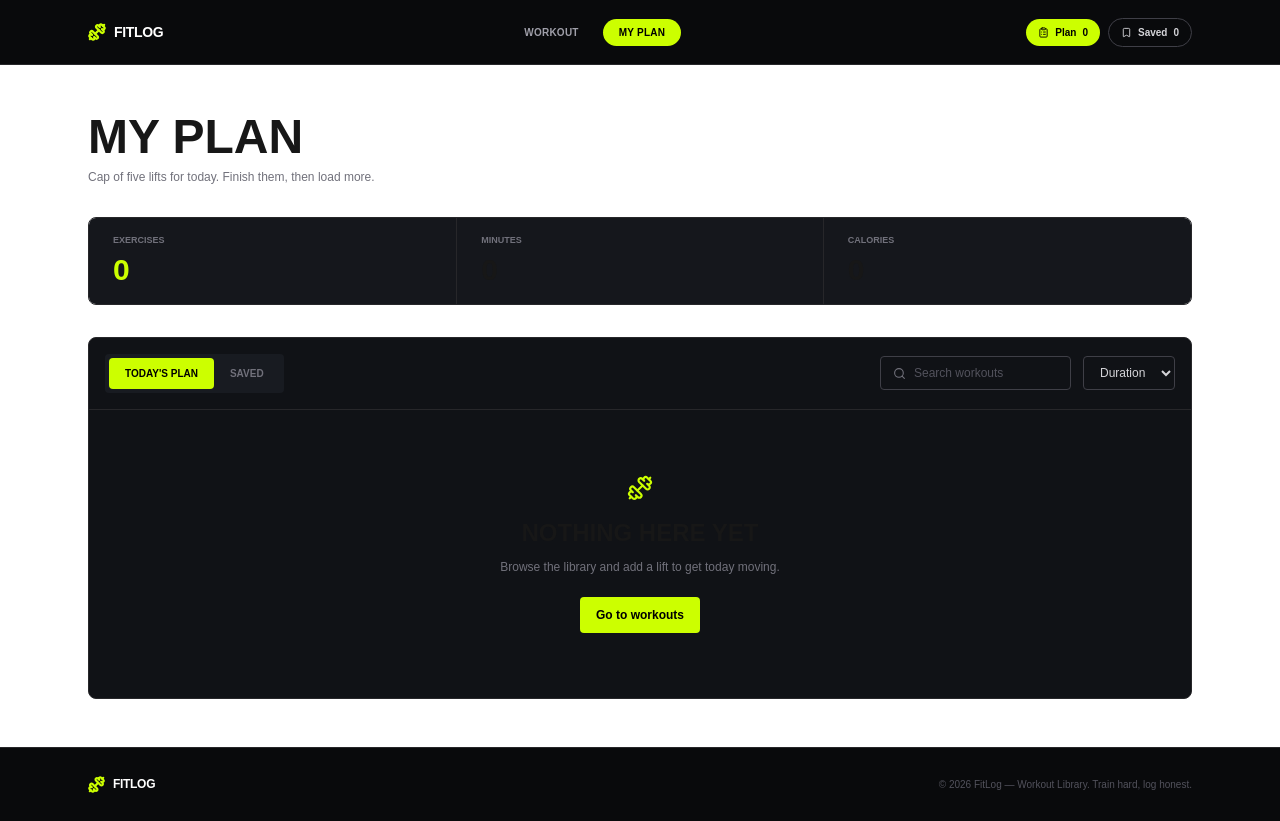
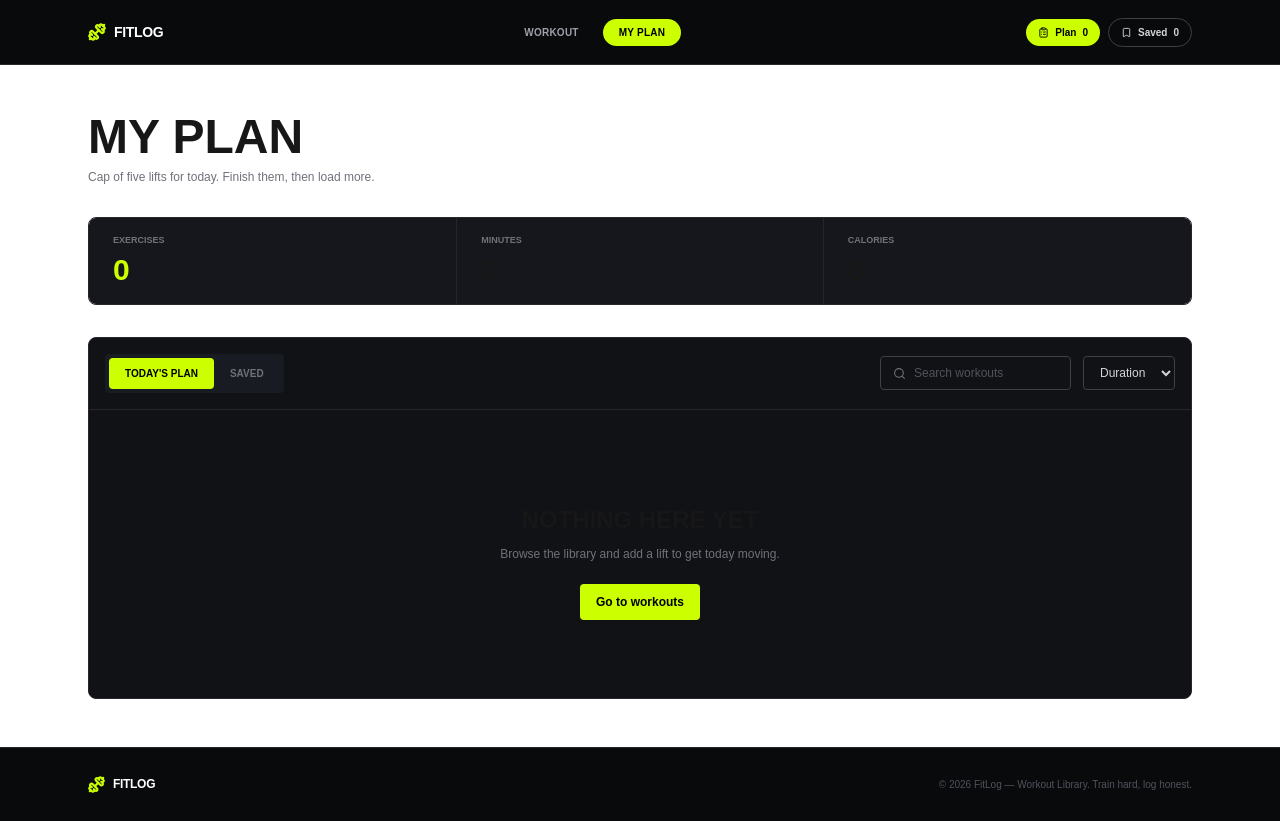
Before and after one commit to tayassukmdabir95/nextappprac, a Next.js app: page /my-plan in a window 1280 px wide. Built offline with nearby package versions, Linux system fonts and the light colour scheme.

Commit message:
DESIGNFIXED

```diff
--- a/app/my-plan/page.js
+++ b/app/my-plan/page.js
@@ -212,7 +212,7 @@ const totalCalories = currentWorkouts.reduce(
           </div>
         ) : visibleWorkouts.length === 0 ? (
           <div className="flex min-h-72 flex-col items-center justify-center px-4 text-center">
-            <Dumbbell size={26} className="text-[#ccff00]" />
+
 
             <h2 className="mt-4 font-[var(--font-oswald)] text-2xl font-black uppercase">
               Nothing here yet
```
